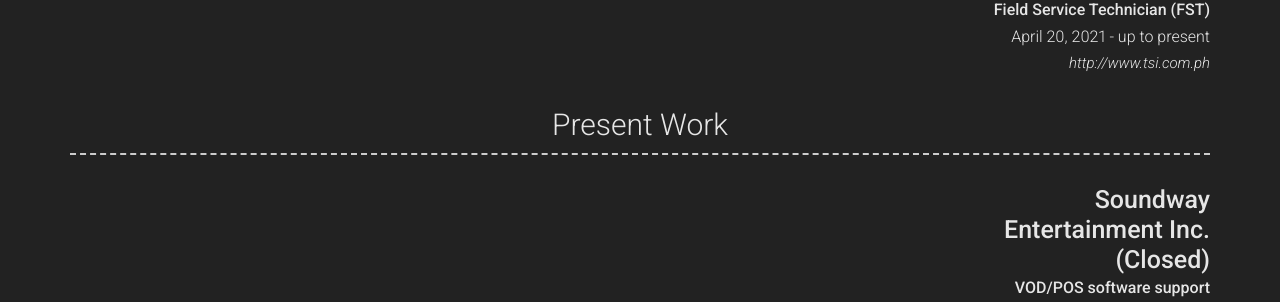
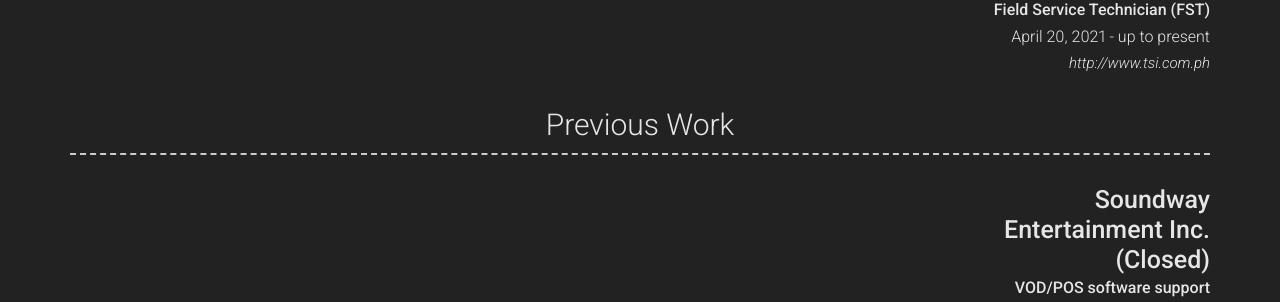
Before and after one commit to bhong2002/bhong2002, a Jekyll site: the page built from README.md, in a window 1280 px wide. Shown: the part 670-972 px from the top of the page. Built offline with Jekyll 4.4.1, drawn with Linux system fonts in a browser that asks for light colours; nearby versions of some CDN libraries; our own code applies the rules of GitHub Pages for plain Markdown files.

Commit message:
Update _config.yml

```diff
--- a/_config.yml
+++ b/_config.yml
@@ -27,7 +27,7 @@ content:
         caption: April 20, 2021 - up to present
         link: http://www.tsi.com.ph
 
-  - title: Present Work
+  - title: Previous Work
     layout: list
     content:
       - layout: right
```
